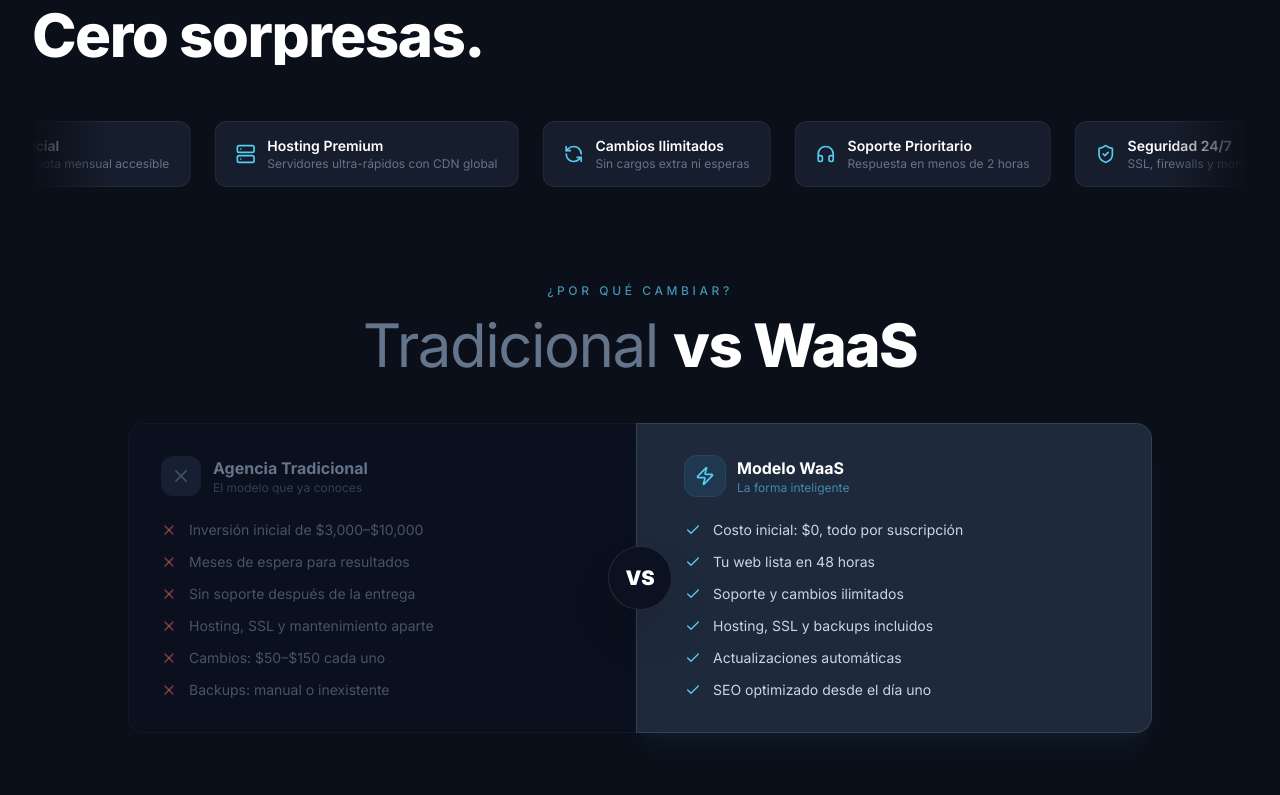
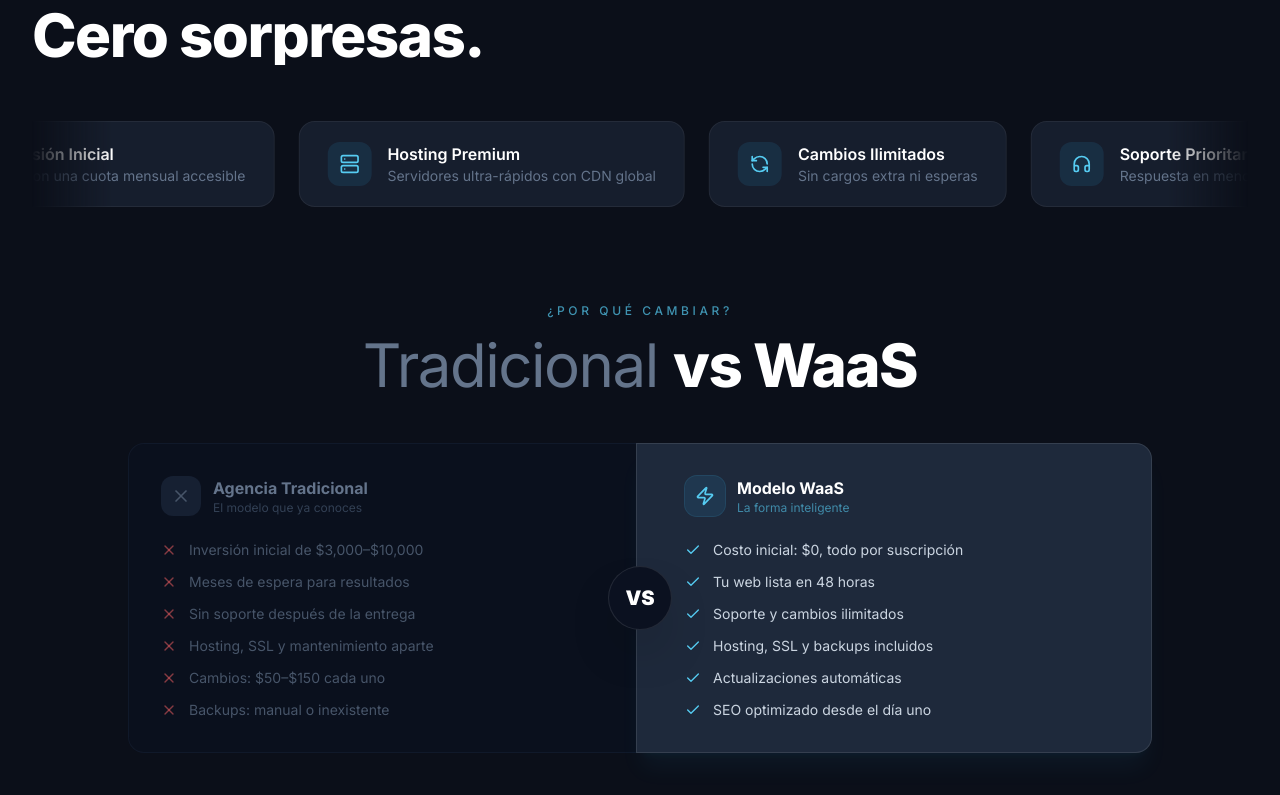
Before and after one commit to Snakerrrr/waas-landing, a React (Vite) app: page / in a window 1280 px wide. Shown: the part 2767-3562 px from the top of the page. Built offline with nearby package versions, Linux system fonts and the light colour scheme.

Commit message:
cambios en procedimiento y beneficios2

```diff
--- a/src/components/Benefits.tsx
+++ b/src/components/Benefits.tsx
@@ -135,12 +135,14 @@ export default function Benefits() {
             {doubled.map((b, i) => (
               <div
                 key={`${b.title}-${i}`}
-                className="mx-3 inline-flex shrink-0 items-center gap-3 rounded-xl border border-white/[0.06] bg-[#1E293B]/60 px-5 py-3.5 transition-all duration-300 hover:border-cyan-500/20 hover:bg-[#1E293B]"
+                className="mx-3 inline-flex shrink-0 items-center gap-4 rounded-2xl border border-white/[0.06] bg-[#1E293B]/60 px-7 py-5 transition-all duration-300 hover:border-cyan-500/20 hover:bg-[#1E293B]"
               >
-                <b.icon className="h-5 w-5 shrink-0 text-cyan-400" />
+                <div className="flex h-11 w-11 shrink-0 items-center justify-center rounded-xl bg-cyan-500/10">
+                  <b.icon className="h-5 w-5 text-cyan-400" />
+                </div>
                 <div>
-                  <p className="text-sm font-semibold text-white">{b.title}</p>
-                  <p className="text-xs text-surface-400">{b.description}</p>
+                  <p className="text-base font-semibold text-white">{b.title}</p>
+                  <p className="text-sm text-surface-400">{b.description}</p>
                 </div>
               </div>
             ))}
```
